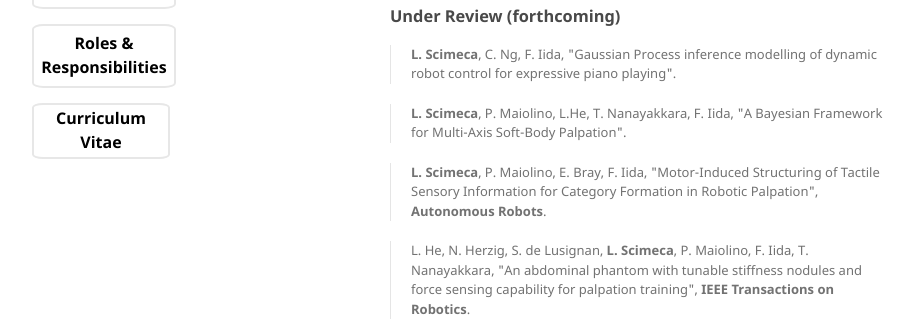
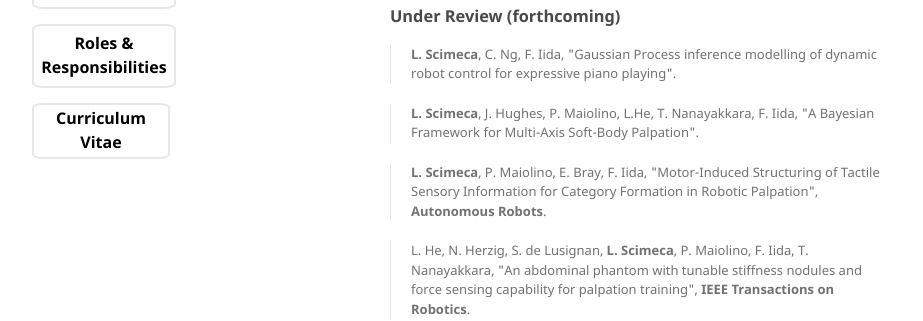
Before and after one commit to lucascimeca/lucascimeca.github.io, a Jekyll site: the page built from publications.md, in a window 1280 px wide and 900 px high. Shown: the part 441-762 px from the top of the window, without its empty margins (180-1103 px from the left). Built offline with Jekyll 4.4.1, drawn with Linux system fonts in a browser that asks for light colours; nearby versions of some CDN libraries; some web fonts are replaced; the repository's description, which GitHub fills in, is left out; our own code applies the rules of GitHub Pages for plain Markdown files.

Commit message:
Update publications.md

```diff
--- a/publications.md
+++ b/publications.md
@@ -32,7 +32,7 @@ layout: default
 control for expressive piano playing".</div>
 <p></p>
 
-> <div style="font-size: 13px"><b>L. Scimeca</b>, P. Maiolino, L.He, T. Nanayakkara, F. Iida, "A Bayesian Framework for Multi-Axis Soft-Body Palpation".</div>
+> <div style="font-size: 13px"><b>L. Scimeca</b>, J. Hughes, P. Maiolino, L.He, T. Nanayakkara, F. Iida, "A Bayesian Framework for Multi-Axis Soft-Body Palpation".</div>
 <p></p>
 
 > <div style="font-size: 13px"><b>L. Scimeca</b>, P. Maiolino, E. Bray, F. Iida, "Motor-Induced Structuring of Tactile Sensory Information for Category Formation in Robotic Palpation", <b>Autonomous Robots</b>. </div>
```
